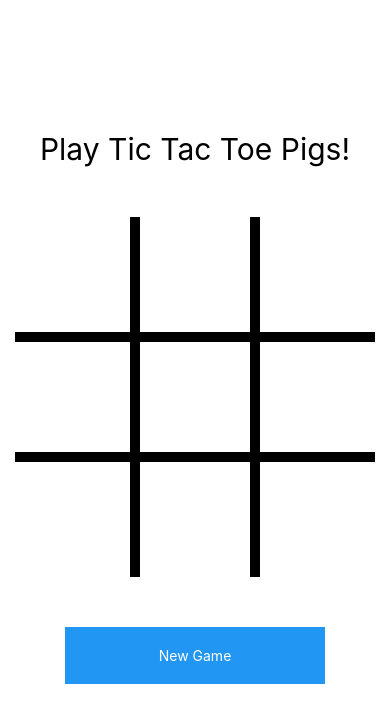
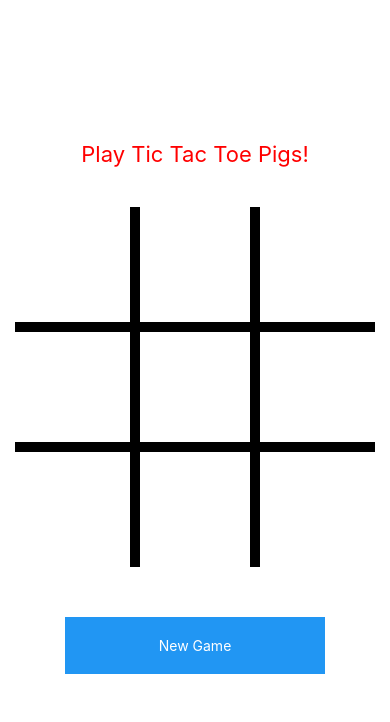
Before and after one commit to riccardo-noviello/TicTacToePig, a React Native app: screen / in a window 390 px wide. Shown: the top 722 px of the page. Built offline with nearby package versions, Linux system fonts and the light colour scheme.

Commit message:
fix styling

```diff
--- a/App.js
+++ b/App.js
@@ -215,9 +215,10 @@ const styles = StyleSheet.create({
     backgroundColor: 'white',
   },
   title: {
-    fontSize: 30,
+    fontSize: 22,
+    color: "red",
     textAlign: 'center',
-    marginBottom: 50,
+    marginBottom: 40,
   },
   tile: {
     borderWidth: 5,
```
